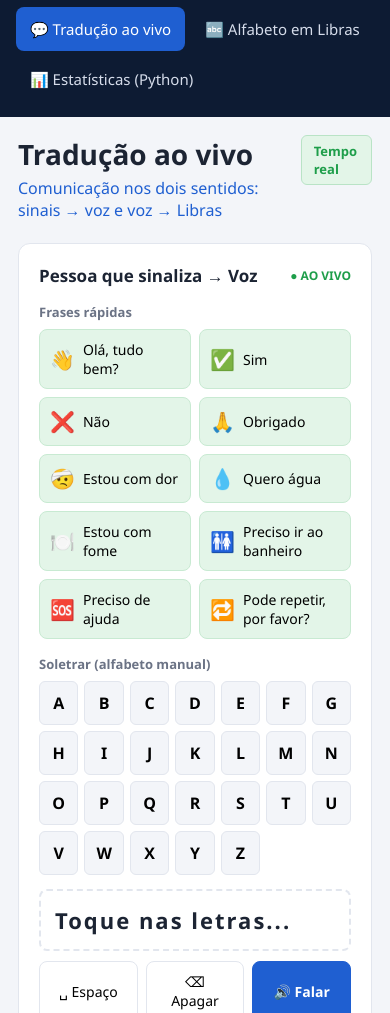
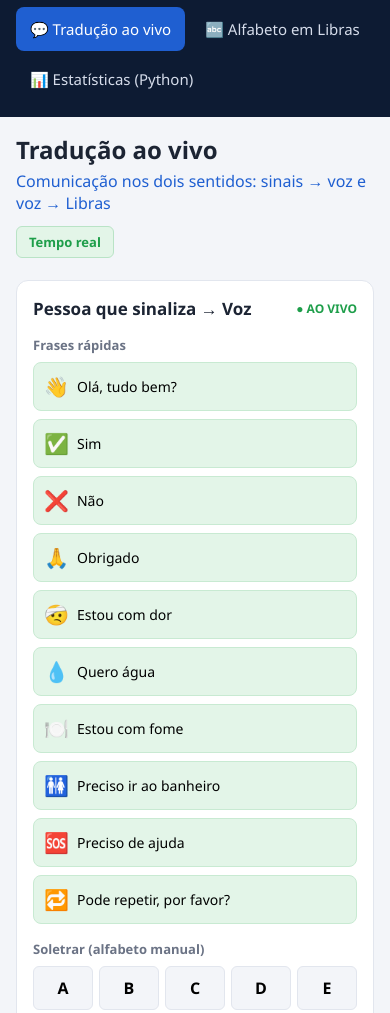
Before and after one commit to gom3xz/ponte-libras, a plain HTML site: page index.html in a window 390 px wide. Shown: the part 60-1073 px from the top of the page. Drawn offline with Linux system fonts and the light colour scheme.

Commit message:
style: melhora responsividade em dispositivos moveis

```diff
--- a/css/style.css
+++ b/css/style.css
@@ -667,3 +667,67 @@ button.principal:hover {
         text-align: center;
     }
 }
+
+
+/* RESPONSIVIDADE - MELHORIAS PARA CELULAR */
+
+main {
+    min-width: 0;
+}
+
+.cartao {
+    min-width: 0;
+}
+
+.area-camera img {
+    width: 100%;
+    max-width: 100%;
+    height: auto;
+}
+
+@media (max-width: 600px) {
+    main {
+        width: 100%;
+        padding: 16px;
+    }
+
+    .topo {
+        flex-direction: column;
+        gap: 12px;
+    }
+
+    .topo h1 {
+        font-size: 24px;
+    }
+
+    .cartao {
+        padding: 16px;
+    }
+
+    .letras {
+        grid-template-columns: repeat(5, minmax(0, 1fr));
+    }
+
+    .frases,
+    .numeros {
+        grid-template-columns: 1fr;
+    }
+
+    .digitar {
+        flex-direction: column;
+    }
+
+    .digitar input,
+    .digitar button {
+        width: 100%;
+        min-width: 0;
+    }
+
+    .botoes {
+        flex-wrap: wrap;
+    }
+
+    .botoes button {
+        min-width: 90px;
+    }
+}
```
